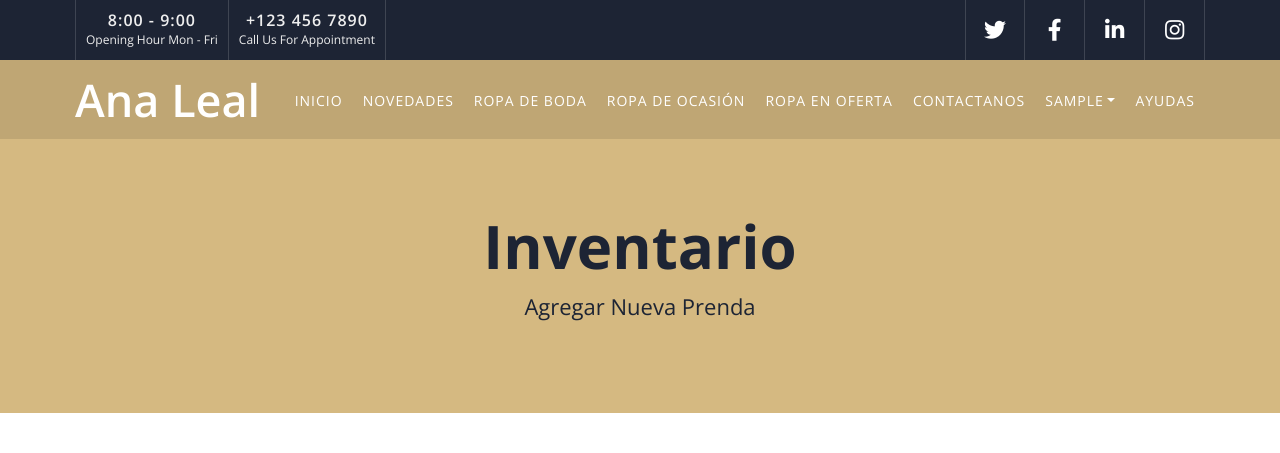
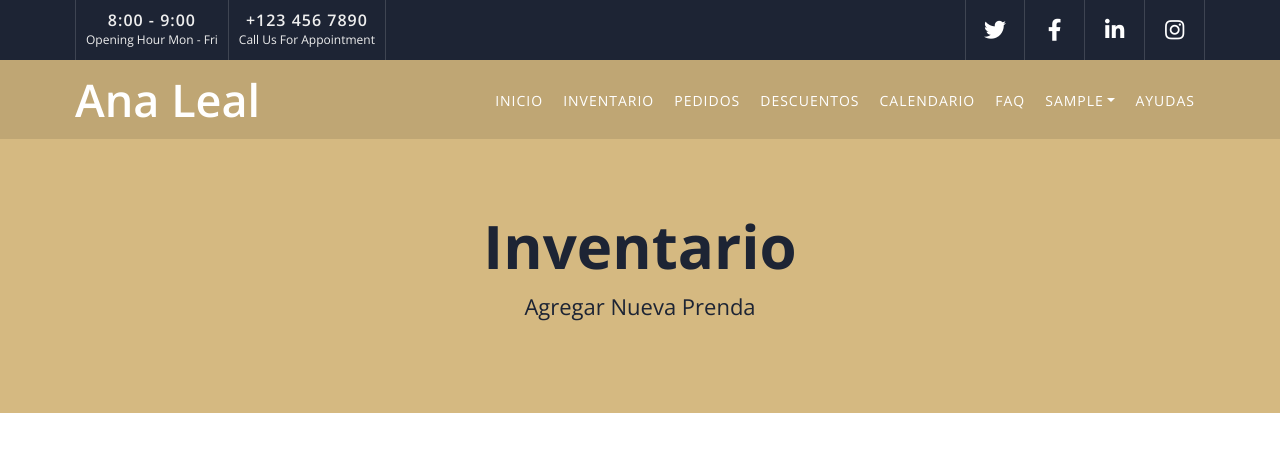
Before and after one commit to dantport2899/Ana-Leal-ecommerce-web-page, a PHP site: page /adiministrador/inventario.php in a window 1280 px wide. Shown: the top 453 px of the page. Run offline with PHP 8.4, Linux system fonts and the light colour scheme; the visitor is signed in with stand-in values (Sample User, id 1); some libraries are stand-ins or nearby versions.

Commit message:
Add files via upload

```diff
--- a/plantillas/navbar-administradores.php
+++ b/plantillas/navbar-administradores.php
@@ -1,9 +1,3 @@
-<?php
-//cargar la sesion
-session_start();
-
- ?>
-
 <html>
 <head>
         <meta charset="utf-8">
@@ -13,7 +7,6 @@ session_start();
         <meta content="Free Website Template" name="description">
 
         <!-- Favicon -->
-        <link href="img/favicon.ico" rel="icon">
 
         <!-- Google Font -->
         <link href="https://fonts.googleapis.com/css2?family=Open+Sans:wght@300;400;600;700;800&display=swap" rel="stylesheet">
@@ -27,6 +20,7 @@ session_start();
 
         <!-- Template Stylesheet -->
         <link href="../css/style.css" rel="stylesheet">
+
     </head>
     <body>
         <!-- Top Bar Start -->
@@ -63,19 +57,19 @@ session_start();
         <!-- Nav Bar Start -->
         <div class="navbar navbar-expand-lg bg-dark navbar-dark">
             <div class="container-fluid">
-                <a href="home-cliente.php" class="navbar-brand">Ana Leal</a>
+                <a href="home-administrador.php" class="navbar-brand">Ana Leal</a>
                 <button type="button" class="navbar-toggler" data-toggle="collapse" data-target="#navbarCollapse">
                     <span class="navbar-toggler-icon"></span>
                 </button>
 
                 <div class="collapse navbar-collapse justify-content-between" id="navbarCollapse">
                     <div class="navbar-nav ml-auto">
-                        <a href="home-cliente.php" class="nav-item nav-link">Inicio</a>
-                        <a href="about.html" class="nav-item nav-link">Novedades</a>
-                        <a href="service.html" class="nav-item nav-link">Ropa de boda</a>
-                        <a href="price.html" class="nav-item nav-link">Ropa de ocasión</a>
-                        <a href="team.html" class="nav-item nav-link">Ropa en oferta</a>
-                        <a href="portfolio.html" class="nav-item nav-link">Contactanos</a>
+                        <a href="home-administrador.php" class="nav-item nav-link">Inicio</a>
+                        <a href="inventario.php" class="nav-item nav-link">Inventario</a>
+                        <a href="service.html" class="nav-item nav-link">Pedidos</a>
+                        <a href="price.html" class="nav-item nav-link">Descuentos</a>
+                        <a href="team.html" class="nav-item nav-link">Calendario</a>
+                        <a href="portfolio.html" class="nav-item nav-link">FAQ</a>
                         <div class="nav-item dropdown">
                             <a href="#" class="nav-link dropdown-toggle" data-toggle="dropdown"><?php echo $_SESSION['username']; ?></a>
                             <div class="dropdown-menu">
@@ -85,7 +79,7 @@ session_start();
                         </div>
 
                         <a href="contact.html" class="nav-item nav-link">Ayudas</a>
-                        <form class="d-flex">
+
 
 
                     </div>
```
